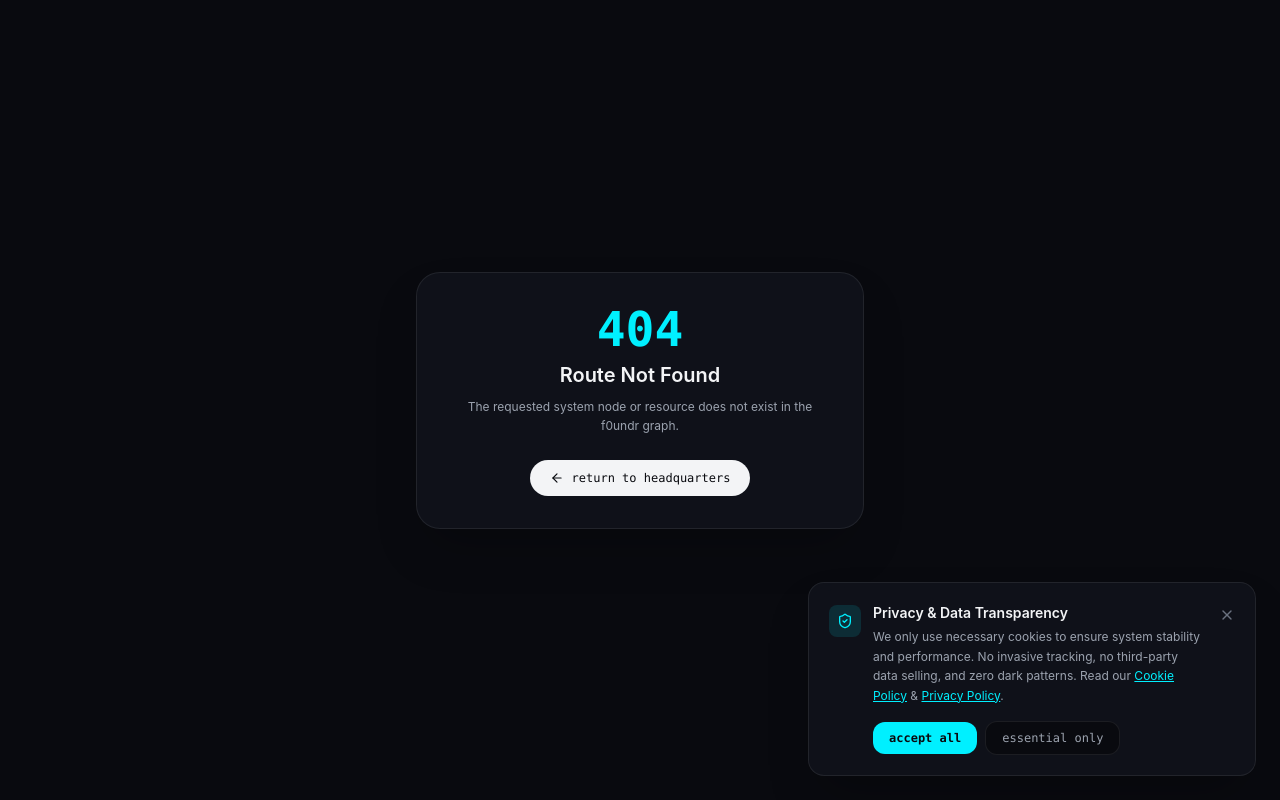
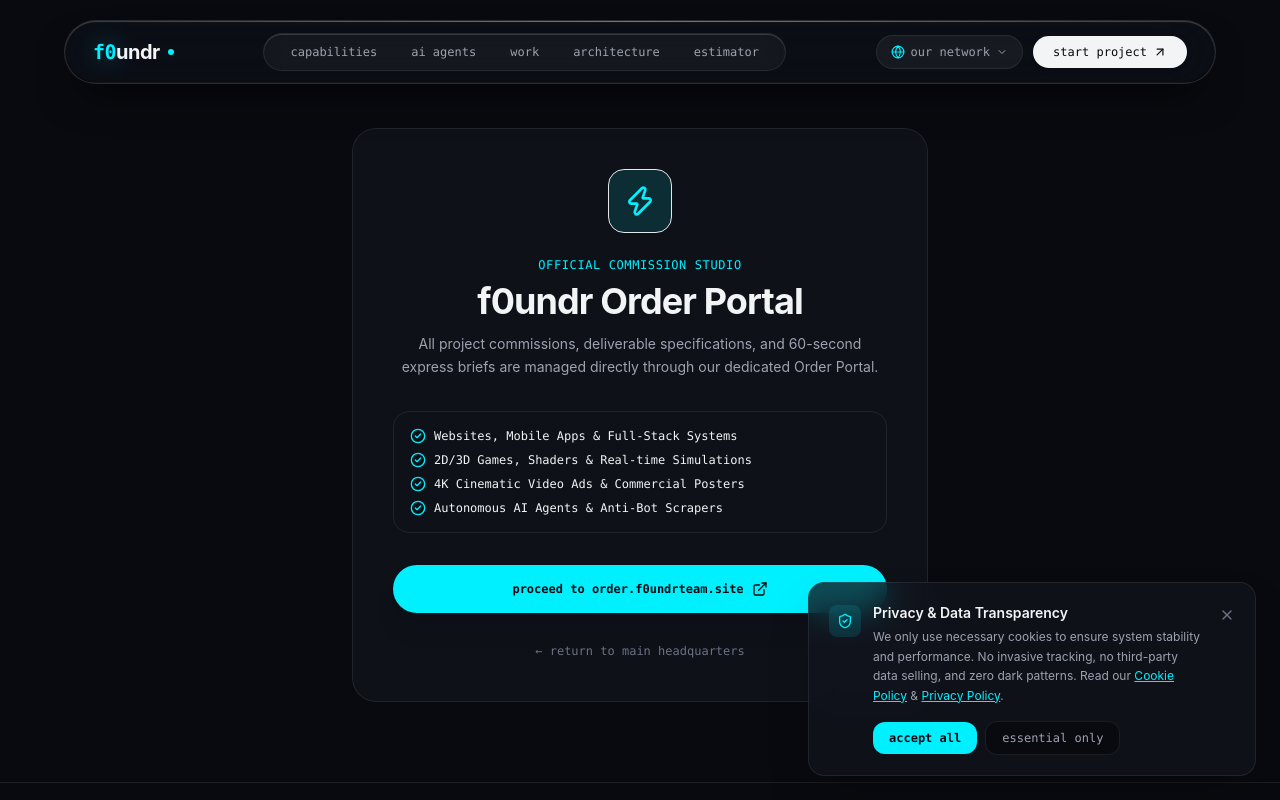
Before and after one commit to huzaifa35303/f0undr-Main-Web, a Next.js app: page /order in a window 1280 px wide. Before the commit this address had no page. Shown: the top 800 px of the page. Built offline with nearby package versions, Linux system fonts and the light colour scheme.

Commit message:
feat(seo): add /order route and optimize snippet with middot keywords for Google sitelinks

```diff
--- a/src/app/layout.tsx
+++ b/src/app/layout.tsx
@@ -9,7 +9,7 @@ export const metadata: Metadata = {
     template: '%s | f0undr',
   },
   description:
-    'Commission custom software, cross-platform apps, 2D/3D games, cinematic video ads, and autonomous AI systems. Directed by M. Huzaifa at f0undr.',
+    'Custom Software · Mobile Apps · 2D/3D Games · Cinematic Video Ads · Autonomous AI Systems · Anti-Bot Scrapers · REA Security. Commission bespoke engineering by f0undr. Directed by M. Huzaifa.',
   keywords: [
     'f0undr',
     'f0undr team',
--- /dev/null
+++ b/src/app/order/page.tsx
@@ -0,0 +1,76 @@
+import React from 'react';
+import type { Metadata } from 'next';
+import Navbar from '@/components/Navbar';
+import Footer from '@/components/Footer';
+import Link from 'next/link';
+import { ExternalLink, ArrowRight, CheckCircle2, Zap } from 'lucide-react';
+
+export const metadata: Metadata = {
+  title: 'Order Portal — Commission Custom Software & Media',
+  description:
+    'Commission custom websites, mobile apps, 2D/3D games, cinematic video ads, scrapers, and autonomous AI systems through the official f0undr Order Portal.',
+  alternates: {
+    canonical: 'https://f0undrteam.site/order',
+  },
+};
+
+export default function OrderRedirectPage() {
+  return (
+    <div className="relative flex min-h-screen flex-col overflow-x-clip bg-bg text-text-primary">
+      <Navbar />
+      <main className="flex-1 pt-32 pb-20 px-6 flex items-center justify-center">
+        <div className="max-w-xl w-full mx-auto glass-panel rounded-3xl p-8 sm:p-10 border-accent/40 text-center relative overflow-hidden">
+          <div className="w-16 h-16 rounded-2xl bg-accent-subtle text-accent border border-accent/30 mx-auto flex items-center justify-center mb-6">
+            <Zap className="w-8 h-8" />
+          </div>
+
+          <span className="text-xs font-mono text-accent uppercase tracking-wider block mb-2">
+            official commission studio
+          </span>
+          <h1 className="text-3xl sm:text-4xl font-bold tracking-tight text-text-primary">
+            f0undr Order Portal
+          </h1>
+          <p className="text-text-secondary text-sm mt-3 leading-relaxed">
+            All project commissions, deliverable specifications, and 60-second express briefs are managed directly through our dedicated Order Portal.
+          </p>
+
+          <div className="my-8 p-4 rounded-2xl bg-bg/70 border border-border-subtle text-left space-y-2 text-xs font-mono text-text-secondary">
+            <div className="flex items-center gap-2 text-text-primary">
+              <CheckCircle2 className="w-4 h-4 text-accent" />
+              <span>Websites, Mobile Apps &amp; Full-Stack Systems</span>
+            </div>
+            <div className="flex items-center gap-2 text-text-primary">
+              <CheckCircle2 className="w-4 h-4 text-accent" />
+              <span>2D/3D Games, Shaders &amp; Real-time Simulations</span>
+            </div>
+            <div className="flex items-center gap-2 text-text-primary">
+              <CheckCircle2 className="w-4 h-4 text-accent" />
+              <span>4K Cinematic Video Ads &amp; Commercial Posters</span>
+            </div>
+            <div className="flex items-center gap-2 text-text-primary">
+              <CheckCircle2 className="w-4 h-4 text-accent" />
+              <span>Autonomous AI Agents &amp; Anti-Bot Scrapers</span>
+            </div>
+          </div>
+
+          <a
+            href="https://order.f0undrteam.site/"
+            target="_blank"
+            rel="noopener noreferrer"
+            className="w-full py-4 rounded-full text-xs font-semibold bg-accent text-bg hover:bg-white hover:text-black transition-all duration-300 font-mono shadow-xl hover:shadow-[0_0_30px_rgba(0,240,255,0.4)] flex items-center justify-center gap-2"
+          >
+            <span>proceed to order.f0undrteam.site</span>
+            <ExternalLink className="w-4 h-4" />
+          </a>
+
+          <div className="mt-6">
+            <Link href="/" className="text-xs font-mono text-text-muted hover:text-accent transition-standard">
+              &larr; return to main headquarters
+            </Link>
+          </div>
+        </div>
+      </main>
+      <Footer />
+    </div>
+  );
+}
--- a/src/app/sitemap.ts
+++ b/src/app/sitemap.ts
@@ -7,6 +7,12 @@ export default function sitemap(): MetadataRoute.Sitemap {
   return [
     {
       url: `${baseUrl}`,
+      lastModified,
+      changeFrequency: 'weekly',
+      priority: 1.0,
+    },
+    {
+      url: `${baseUrl}/order`,
       lastModified,
       changeFrequency: 'weekly',
       priority: 1.0,
```
